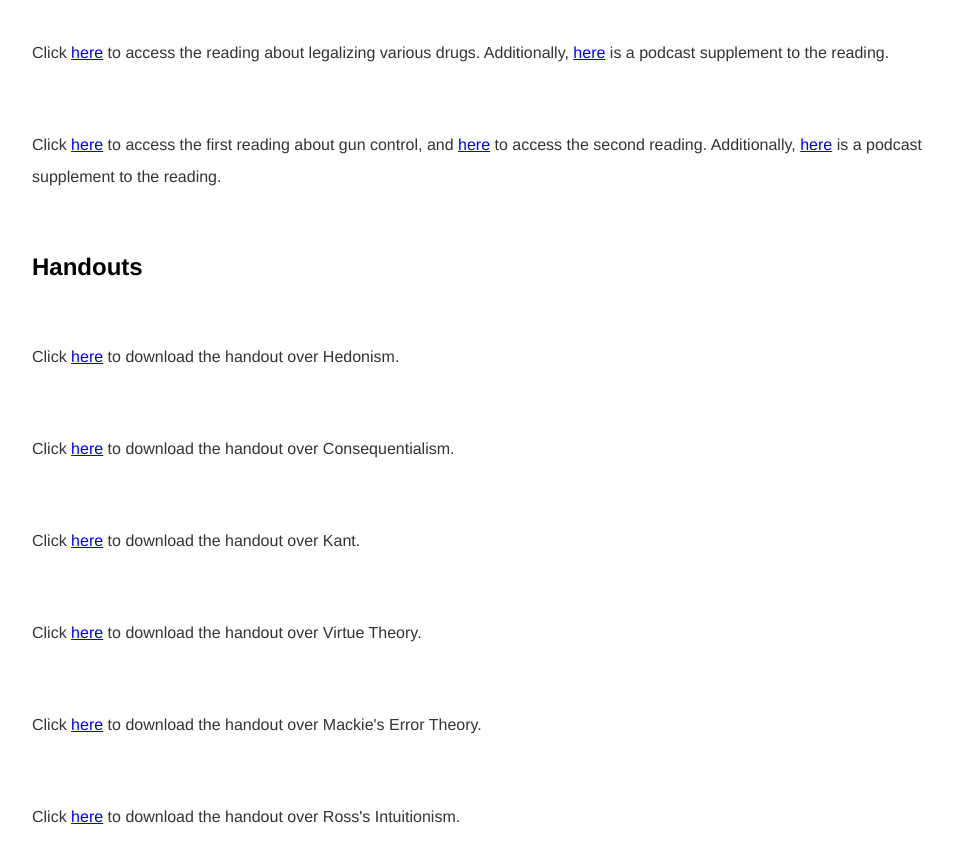
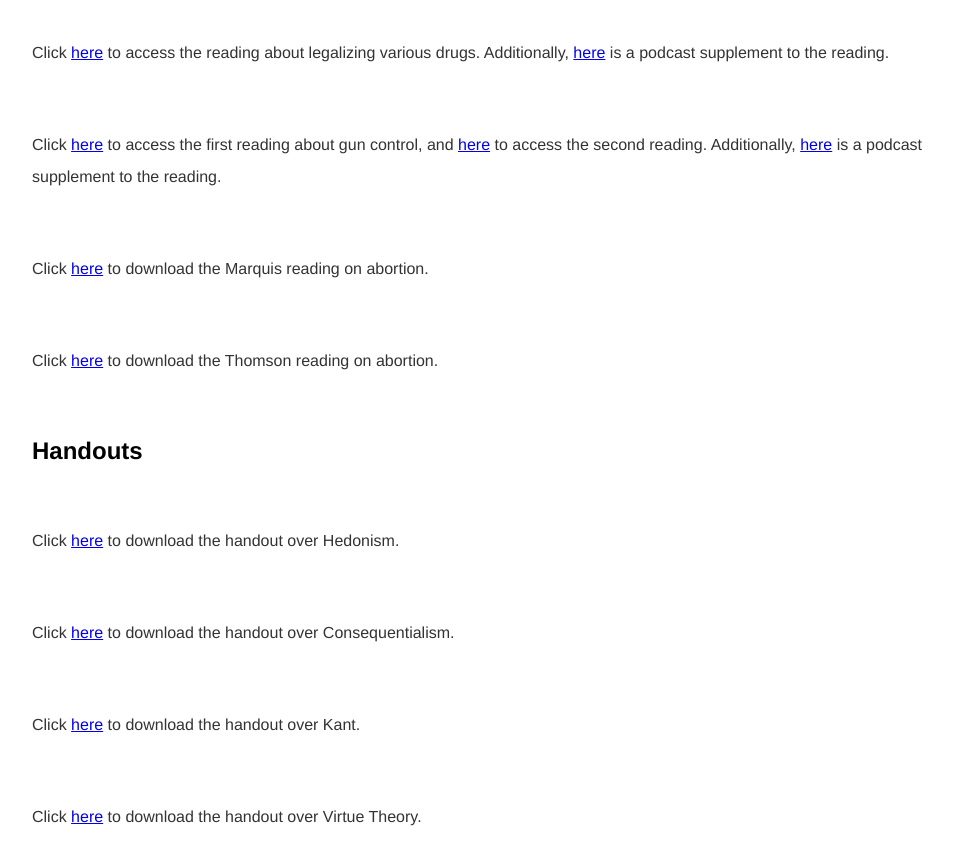
Before and after one commit to kevinjpatton/kevinjpatton.github.io, a Jekyll site: the page built from teaching/phil_2030/index.html, in a window 1280 px wide and 900 px high, scrolled down 1214 px. Shown: the top 865 px of the window, without its empty margins (160-1113 px from the left). Built offline with Jekyll 4.4.1, drawn with Linux system fonts in a browser that asks for light colours; Markdown is read by kramdown in place of the engine named in the settings.

Commit message:
Update index.html

```diff
--- a/teaching/phil_2030/index.html
+++ b/teaching/phil_2030/index.html
@@ -16,6 +16,8 @@ title: Teaching - Phil 2030
 <p>Click <a href="/teaching/phil_2030/Belinda Cooper - Prostitution A Feminist Analysis.pdf" target="_blank">here</a> to download the Cooper reading about legalizing sex work.  Additionally, <a href="https://www.wnycstudios.org/podcasts/takeaway/segments/deep-dive-sex-work" target="_blank">here</a> is a podcast supplement to the reading.</p>
 <p>Click <a href="https://www.vox.com/policy-and-politics/2017/4/20/15328384/opioid-epidemic-drug-legalization" target="_blank">here</a> to access the reading about legalizing various drugs.  Additionally, <a href="https://www.nytimes.com/2022/09/02/podcasts/the-daily/fentanyl-opioid-crisis-vancouver.html" target="_blank">here</a> is a podcast supplement to the reading.</p>
 <p>Click <a href="https://gun-control.procon.org/" target="_blank">here</a> to access the first reading about gun control, and <a href="https://giffords.org/lawcenter/report/gun-violence-in-the-us-territories/" target="_blank">here</a> to access the second reading.  Additionally, <a href="https://www.wnycstudios.org/podcasts/takeaway/segments/understanding-what-gun-control-works-and-what-doesnt" target="_blank">here</a> is a podcast supplement to the reading.</p>
+<p>Click <a href="/teaching/phil_2030/Don Marquis - Why Abortion is Wrong.pdf" target="_blank">here</a> to download the Marquis reading on abortion.</p>
+<p>Click <a href="/teaching/phil_2030/Judith Jarvis Thomson - A Defense of Abortion.pdf" target="_blank">here</a> to download the Thomson reading on abortion.</p>
 
 <h2>Handouts</h2>
 <p>Click <a href="/teaching/phil_2030/Handout - Hedonism.pdf" target="_blank">here</a> to download the handout over Hedonism.</p>
```
